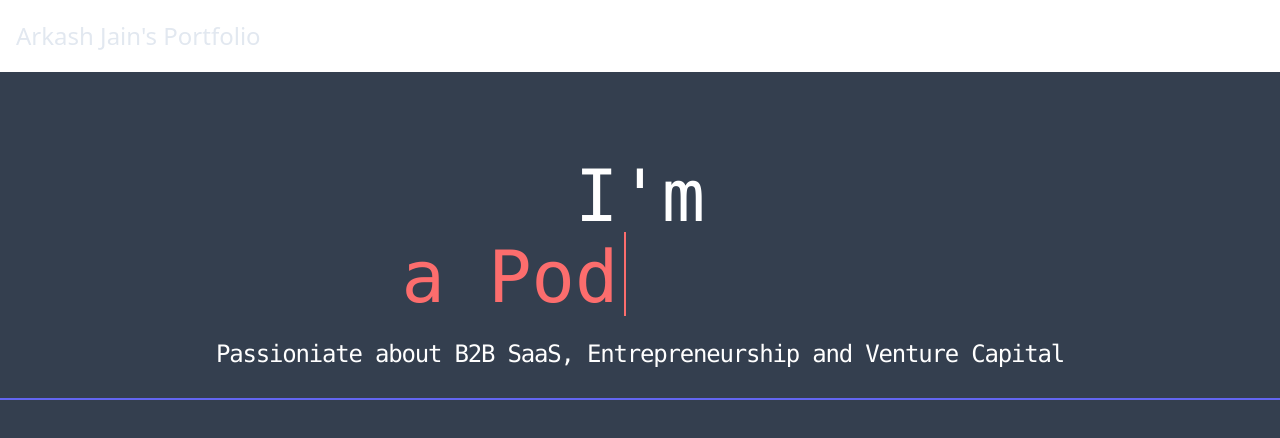
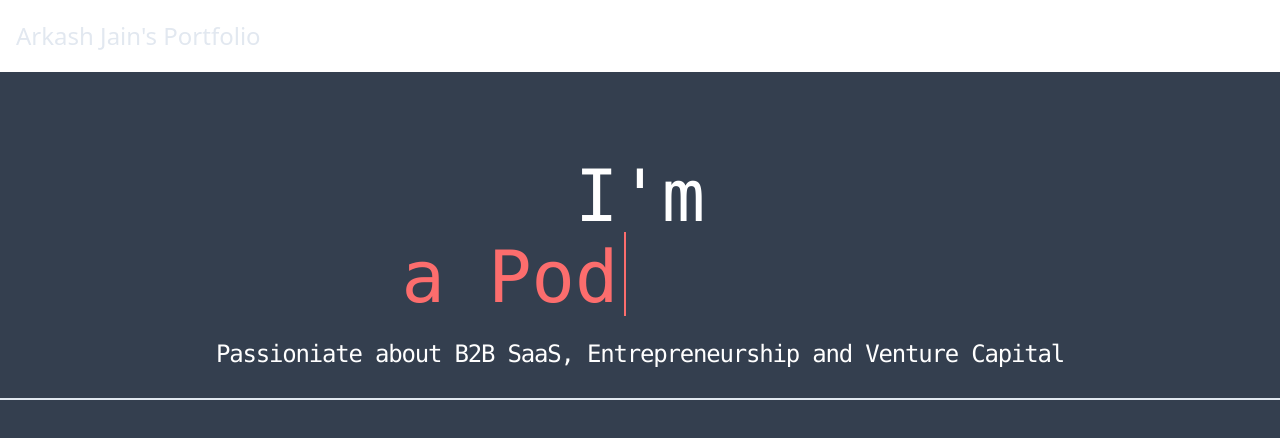
Before and after one commit to ArkashJ/Personal-Website, a Next.js app: page / in a window 1280 px wide. Shown: the top 438 px of the page. Built offline with nearby package versions, Linux system fonts and the light colour scheme.

Commit message:
making a border

```diff
--- a/components/Header.js
+++ b/components/Header.js
@@ -3,7 +3,7 @@ import styles from '../styles/Dynamic.module.css'
 
 const Header = () => {
   return (
-    <div className='border-b-2 border-indigo-500 h-[30%] w-[1500px]'>
+    <div className='border-b-2 border-[#e2e8f0] h-[30%] w-[1500px]'>
         <h1 className='text-7xl text-center text-white font-mono'>
             I'm
                 <ul className={styles.dynamictxt}>
--- a/components/Nav.js
+++ b/components/Nav.js
@@ -1,4 +1,3 @@
-import React from 'react'
 import Link from 'next/link'
 
 const Nav = () => {
```
